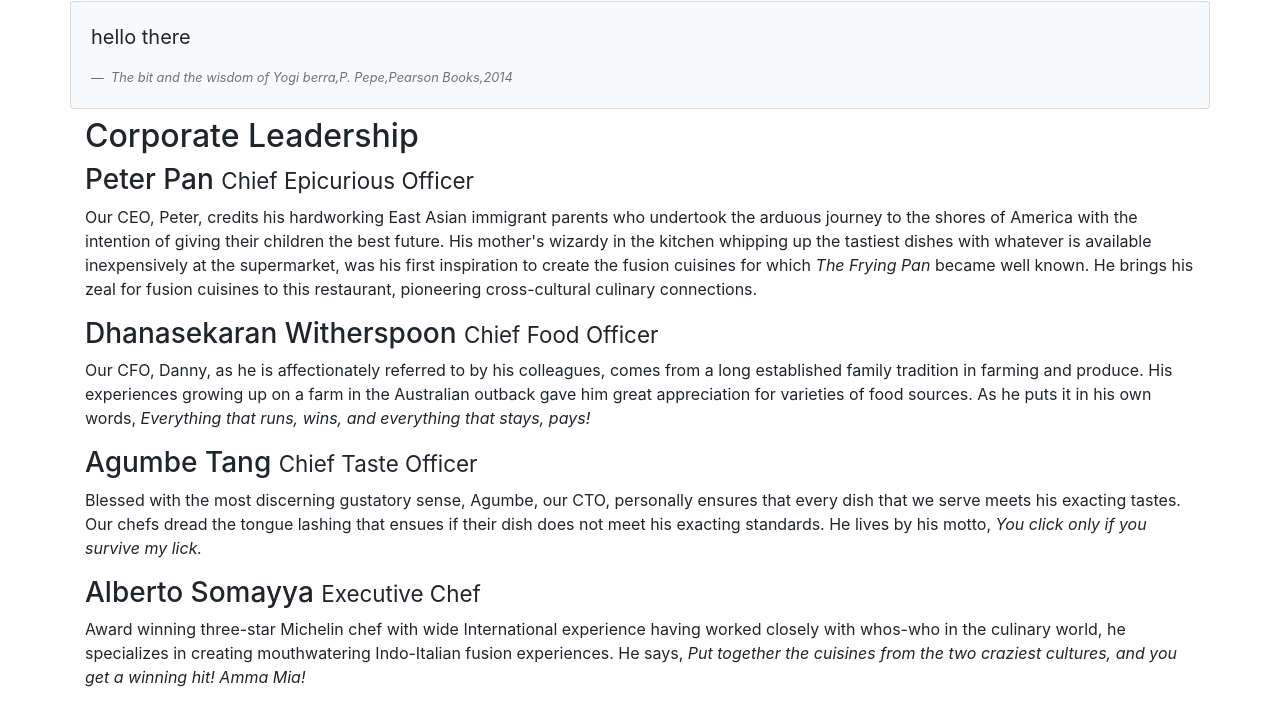
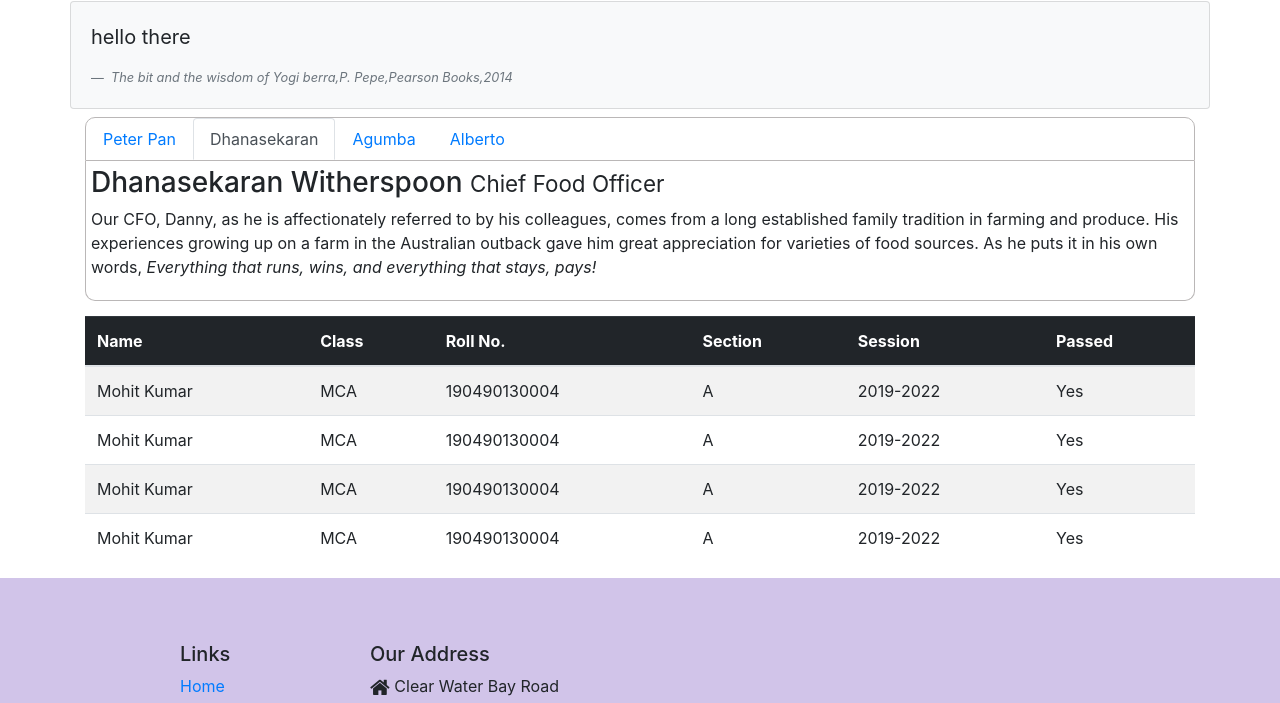
Before and after one commit to mmehta123/Boots, a website: page aboutus.html in a window 1280 px wide. Shown: the part 843-1546 px from the top of the page. Drawn offline with nearby package versions, Linux system fonts and the light colour scheme.

Commit message:
tab navigation

```diff
--- a/aboutus.html
+++ b/aboutus.html
@@ -158,15 +158,51 @@
 
         <div class="row mt-2">
             <div class="col-12">
+                <ul class="nav nav-tabs">
+                    <li class="nav-item">
+                        <a href="#Peter" class="nav-link " data-toggle="tab">Peter Pan</a>
+                    </li>
+                    <li class="nav-item">
+                        <a href="#Dhanasekaran" class="nav-link active" data-toggle="tab">Dhanasekaran</a>
+                    </li>
+                    <li class="nav-item">
+                        <a href="#Agumba" class="nav-link" data-toggle="tab" >Agumba</a>
+                    </li>
+                    <li>
+                        <a href="#Alberto" class="nav-link" data-toggle="tab" >Alberto</a>
+                    </li>
+                </ul>
+                <div class="tab-content">
+                    <div class="tab-pane show fade "  id="Peter">
                         <h2>Corporate Leadership</h2>
                         <h3>Peter Pan <small>Chief Epicurious Officer</small></h3>
-                <p class="d-none d-sm-block">Our CEO, Peter, credits his hardworking East Asian immigrant parents who undertook the arduous journey to the shores of America with the intention of giving their children the best future. His mother's wizardy in the kitchen whipping up the tastiest dishes with whatever is available inexpensively at the supermarket, was his first inspiration to create the fusion cuisines for which <em>The Frying Pan</em> became well known. He brings his zeal for fusion cuisines to this restaurant, pioneering cross-cultural culinary connections.</p>
+                        <p class="d-none d-sm-block">Our CEO, Peter, credits his hardworking East Asian immigrant parents who undertook the
+                            arduous journey to the shores of America with the intention of giving their children the best future. His mother's
+                            wizardy in the kitchen whipping up the tastiest dishes with whatever is available inexpensively at the supermarket,
+                            was his first inspiration to create the fusion cuisines for which <em>The Frying Pan</em> became well known. He
+                            brings his zeal for fusion cuisines to this restaurant, pioneering cross-cultural culinary connections.</p>
+                    </div>
+                    <div class="tab-pane show fade active" id="Dhanasekaran">
                     <h3>Dhanasekaran Witherspoon <small>Chief Food Officer</small></h3>
-                <p class="d-none d-sm-block">Our CFO, Danny, as he is affectionately referred to by his colleagues, comes from a long established family tradition in farming and produce. His experiences growing up on a farm in the Australian outback gave him great appreciation for varieties of food sources. As he puts it in his own words, <em>Everything that runs, wins, and everything that stays, pays!</em></p>
+                    <p class="d-none d-sm-block">Our CFO, Danny, as he is affectionately referred to by his colleagues, comes from a long
+                        established family tradition in farming and produce. His experiences growing up on a farm in the Australian outback
+                        gave him great appreciation for varieties of food sources. As he puts it in his own words, <em>Everything that runs,
+                            wins, and everything that stays, pays!</em></p>
+                        </div>
+                    <div class="tab-pane show fade"  id="Agumba">
                         <h3>Agumbe Tang <small>Chief Taste Officer</small></h3>
-                <p class="d-none d-sm-block">Blessed with the most discerning gustatory sense, Agumbe, our CTO, personally ensures that every dish that we serve meets his exacting tastes. Our chefs dread the tongue lashing that ensues if their dish does not meet his exacting standards. He lives by his motto, <em>You click only if you survive my lick.</em></p>
+                        <p class="d-none d-sm-block">Blessed with the most discerning gustatory sense, Agumbe, our CTO, personally ensures that
+                            every dish that we serve meets his exacting tastes. Our chefs dread the tongue lashing that ensues if their dish
+                            does not meet his exacting standards. He lives by his motto, <em>You click only if you survive my lick.</em></p>
+                    </div>
+                    <div class="tab-pane show fade"  id="Alberto">
                         <h3>Alberto Somayya <small>Executive Chef</small></h3>
-                <p class="d-none d-sm-block">Award winning three-star Michelin chef with wide International experience having worked closely with whos-who in the culinary world, he specializes in creating mouthwatering Indo-Italian fusion experiences. He says, <em>Put together the cuisines from the two craziest cultures, and you get a winning hit! Amma Mia!</em></p>
+                        <p class="d-none d-sm-block">Award winning three-star Michelin chef with wide International experience having worked
+                            closely with whos-who in the culinary world, he specializes in creating mouthwatering Indo-Italian fusion
+                            experiences. He says, <em>Put together the cuisines from the two craziest cultures, and you get a winning hit! Amma
+                                Mia!</em></p>
+                    </div>
+                </div>
                 </div>
        </div>
        <div class="row mr-auto ml-auto table-striped table-responsive">
--- a/css/styles2.css
+++ b/css/styles2.css
@@ -14,3 +14,15 @@ body{
 .navbar-dark{
     background-color: #512D89;
 }
+.nav-tabs{
+    border: 1px solid rgb(186, 183, 183);
+    border-radius: 10px 10px 0px 0px;
+}
+.tab-pane{
+    border-right: 1px solid rgb(186, 183, 183);
+    border-left: 1px solid rgb(186, 183, 183);
+    border-bottom: 1px solid rgb(186, 183, 183);
+    padding:5px;
+    border-radius: 0px 0px 10px 10px;
+    margin-bottom: 15px;
+}
```
Also changed, not shown: contactus.html (+1 -1 lines). Lines whose indentation alone changed are shown as unchanged.
